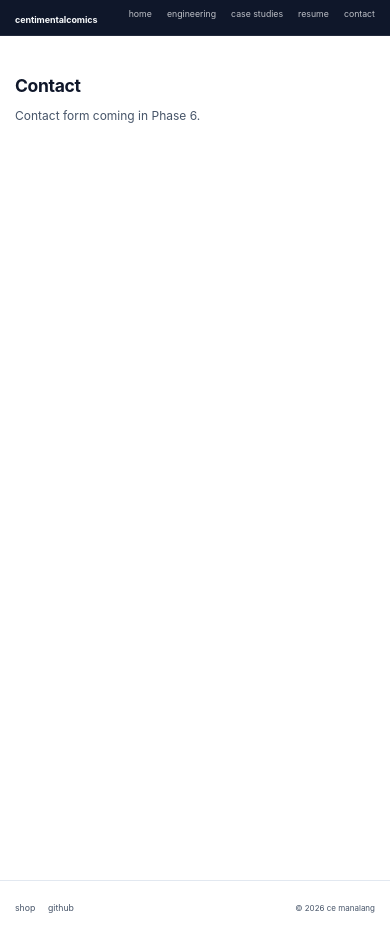
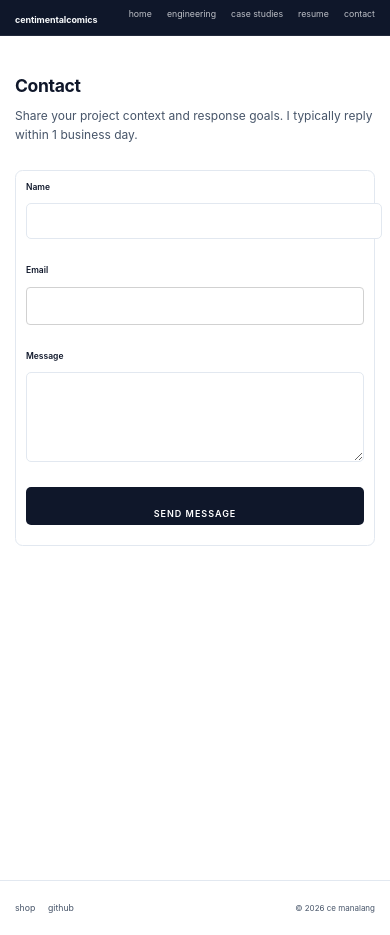
Before and after one commit to ce-manalang/alice, a Next.js app: page /contact in a window 390 px wide. Built offline with nearby package versions, Linux system fonts and the light colour scheme; no server answers.

Commit message:
feat(06-case-studies-contact-04): implement contact action-state ui and feedback
- wire /contact form to server action via useActionState
- add validation summary, field errors, inline success, and retry-safe defaults
- add scoped portfolio contact styles for responsive form UX

```diff
--- /dev/null
+++ b/app/(portfolio)/contact/contact-form.tsx
@@ -0,0 +1,112 @@
+'use client'
+
+import { useActionState } from 'react'
+import { useFormStatus } from 'react-dom'
+import {
+  initialContactActionState,
+  submitContactForm,
+} from '@/app/(portfolio)/contact/actions'
+
+function SubmitButton() {
+  const { pending } = useFormStatus()
+
+  return (
+    <button className="portfolio-contact-submit" type="submit" disabled={pending}>
+      {pending ? 'Sending...' : 'Send message'}
+    </button>
+  )
+}
+
+export function ContactForm() {
+  const [state, formAction] = useActionState(submitContactForm, initialContactActionState)
+  const showSummary = state.status === 'validation-error' || state.status === 'error'
+
+  return (
+    <form className="portfolio-contact-form" action={formAction} noValidate>
+      <input
+        type="text"
+        name="website"
+        tabIndex={-1}
+        autoComplete="off"
+        className="portfolio-contact-honeypot"
+        aria-hidden="true"
+      />
+
+      {showSummary ? (
+        <div className="portfolio-contact-summary" role="alert" aria-live="polite">
+          {state.summary ?? state.message ?? 'Please review your submission and retry.'}
+        </div>
+      ) : null}
+
+      {state.status === 'success' ? (
+        <p className="portfolio-contact-success" role="status" aria-live="polite">
+          {state.message ?? 'Thanks. Your message has been sent.'} Expected response window: within 1 business day.
+        </p>
+      ) : null}
+
+      <div className="portfolio-contact-field">
+        <label className="portfolio-contact-label" htmlFor="name">
+          Name
+        </label>
+        <input
+          id="name"
+          name="name"
+          className="portfolio-contact-input"
+          defaultValue={state.values.name}
+          aria-invalid={Boolean(state.fieldErrors?.name)}
+          aria-describedby={state.fieldErrors?.name ? 'contact-name-error' : undefined}
+          required
+        />
+        {state.fieldErrors?.name ? (
+          <p id="contact-name-error" className="portfolio-contact-error" role="alert">
+            {state.fieldErrors.name}
+          </p>
+        ) : null}
+      </div>
+
+      <div className="portfolio-contact-field">
+        <label className="portfolio-contact-label" htmlFor="email">
+          Email
+        </label>
+        <input
+          id="email"
+          name="email"
+          type="email"
+          className="portfolio-contact-input"
+          defaultValue={state.values.email}
+          aria-invalid={Boolean(state.fieldErrors?.email)}
+          aria-describedby={state.fieldErrors?.email ? 'contact-email-error' : undefined}
+          required
+        />
+        {state.fieldErrors?.email ? (
+          <p id="contact-email-error" className="portfolio-contact-error" role="alert">
+            {state.fieldErrors.email}
+          </p>
+        ) : null}
+      </div>
+
+      <div className="portfolio-contact-field">
+        <label className="portfolio-contact-label" htmlFor="message">
+          Message
+        </label>
+        <textarea
+          id="message"
+          name="message"
+          className="portfolio-contact-textarea"
+          defaultValue={state.values.message}
+          aria-invalid={Boolean(state.fieldErrors?.message)}
+          aria-describedby={state.fieldErrors?.message ? 'contact-message-error' : undefined}
+          rows={7}
+          required
+        />
+        {state.fieldErrors?.message ? (
+          <p id="contact-message-error" className="portfolio-contact-error" role="alert">
+            {state.fieldErrors.message}
+          </p>
+        ) : null}
+      </div>
+
+      <SubmitButton />
+    </form>
+  )
+}
--- a/app/(portfolio)/contact/page.tsx
+++ b/app/(portfolio)/contact/page.tsx
@@ -1,4 +1,5 @@
 import type { Metadata } from 'next'
+import { ContactForm } from './contact-form'
 
 export const metadata: Metadata = {
   title: 'Contact',
@@ -15,7 +16,10 @@ export default function ContactPage() {
       <section className="portfolio-section">
         <div className="portfolio-container">
           <h1 className="portfolio-heading-1">Contact</h1>
-          <p className="portfolio-text-muted">Contact form coming in Phase 6.</p>
+          <p className="portfolio-text-muted portfolio-contact-intro">
+            Share your project context and response goals. I typically reply within 1 business day.
+          </p>
+          <ContactForm />
         </div>
       </section>
     </div>
--- a/app/globals.css
+++ b/app/globals.css
@@ -1712,3 +1712,116 @@
     grid-template-columns: repeat(2, minmax(0, 1fr));
   }
 }
+
+.portfolio-contact-intro {
+  max-width: 65ch;
+}
+
+.portfolio-contact-form {
+  margin-top: 1.5rem;
+  max-width: 720px;
+  display: grid;
+  gap: 1rem;
+  padding: 1.25rem;
+  border: 1px solid var(--portfolio-color-border);
+  border-radius: 0.75rem;
+  background: #ffffff;
+}
+
+.portfolio-contact-honeypot {
+  position: absolute;
+  left: -10000px;
+  width: 1px;
+  height: 1px;
+  opacity: 0;
+}
+
+.portfolio-contact-summary {
+  border: 1px solid #fca5a5;
+  background: #fef2f2;
+  color: #991b1b;
+  padding: 0.75rem;
+  border-radius: 0.5rem;
+  font-size: 0.9rem;
+  line-height: 1.5;
+}
+
+.portfolio-contact-success {
+  border: 1px solid #86efac;
+  background: #f0fdf4;
+  color: #14532d;
+  padding: 0.75rem;
+  border-radius: 0.5rem;
+  font-size: 0.9rem;
+  line-height: 1.5;
+  margin: 0;
+}
+
+.portfolio-contact-field {
+  display: grid;
+  gap: 0.4rem;
+}
+
+.portfolio-contact-label {
+  font-size: 0.85rem;
+  font-weight: 600;
+  color: var(--portfolio-color-text);
+}
+
+.portfolio-contact-input,
+.portfolio-contact-textarea {
+  width: 100%;
+  border: 1px solid var(--portfolio-color-border);
+  border-radius: 0.5rem;
+  background: #ffffff;
+  color: var(--portfolio-color-text);
+  padding: 0.65rem 0.8rem;
+  font: inherit;
+  line-height: 1.4;
+}
+
+.portfolio-contact-input:focus,
+.portfolio-contact-textarea:focus {
+  outline: 2px solid #93c5fd;
+  outline-offset: 1px;
+  border-color: #3b82f6;
+}
+
+.portfolio-contact-textarea {
+  min-height: 9rem;
+  resize: vertical;
+}
+
+.portfolio-contact-error {
+  margin: 0;
+  font-size: 0.82rem;
+  color: #b91c1c;
+}
+
+.portfolio-contact-submit {
+  width: fit-content;
+  min-height: 2.75rem;
+  padding: 0.65rem 1rem;
+  border-radius: 0.5rem;
+  border: 1px solid transparent;
+  background: var(--portfolio-color-text);
+  color: #ffffff;
+  font-size: 0.9rem;
+  font-weight: 600;
+  cursor: pointer;
+}
+
+.portfolio-contact-submit:disabled {
+  opacity: 0.7;
+  cursor: not-allowed;
+}
+
+@media (max-width: 640px) {
+  .portfolio-contact-form {
+    padding: 1rem;
+  }
+
+  .portfolio-contact-submit {
+    width: 100%;
+  }
+}
```
